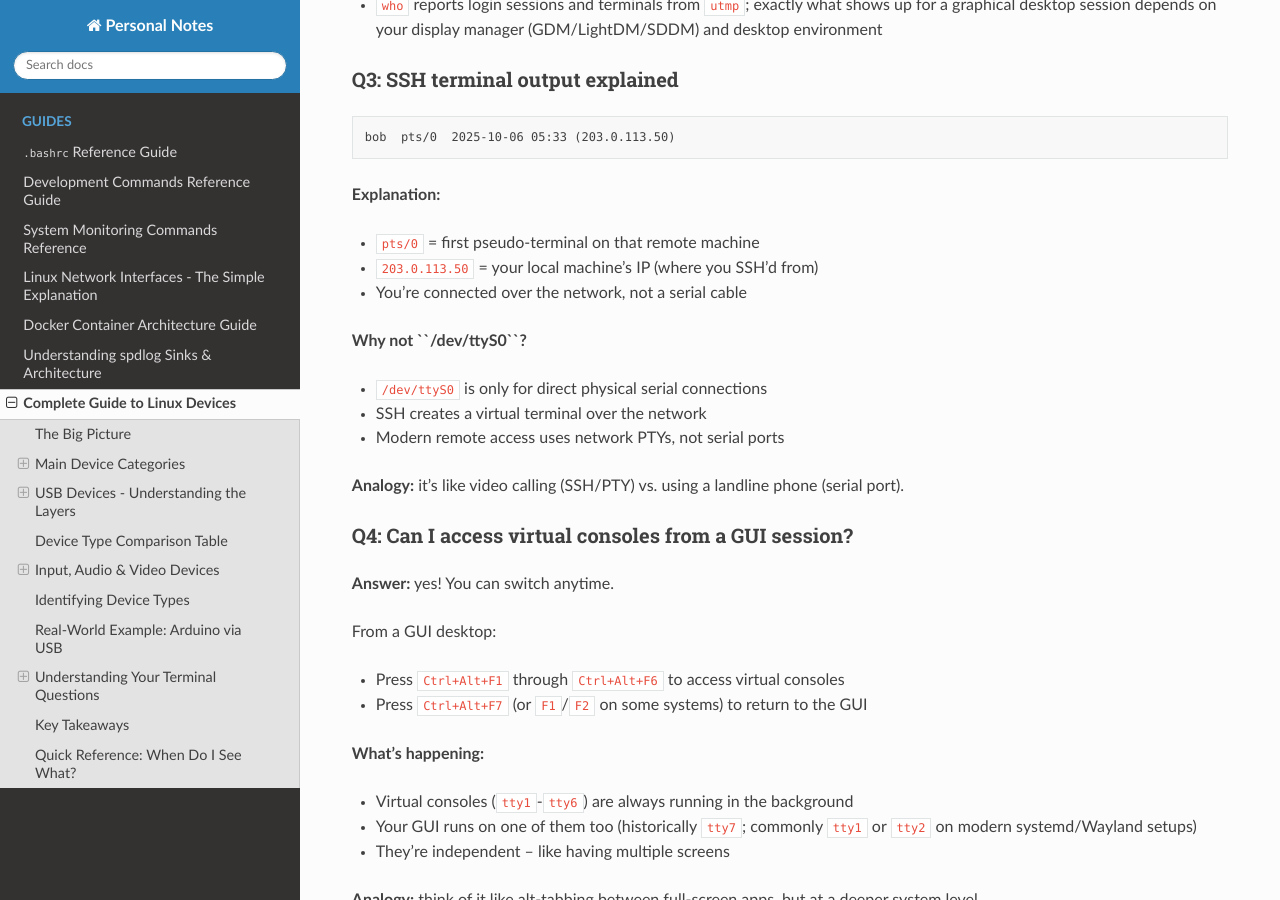
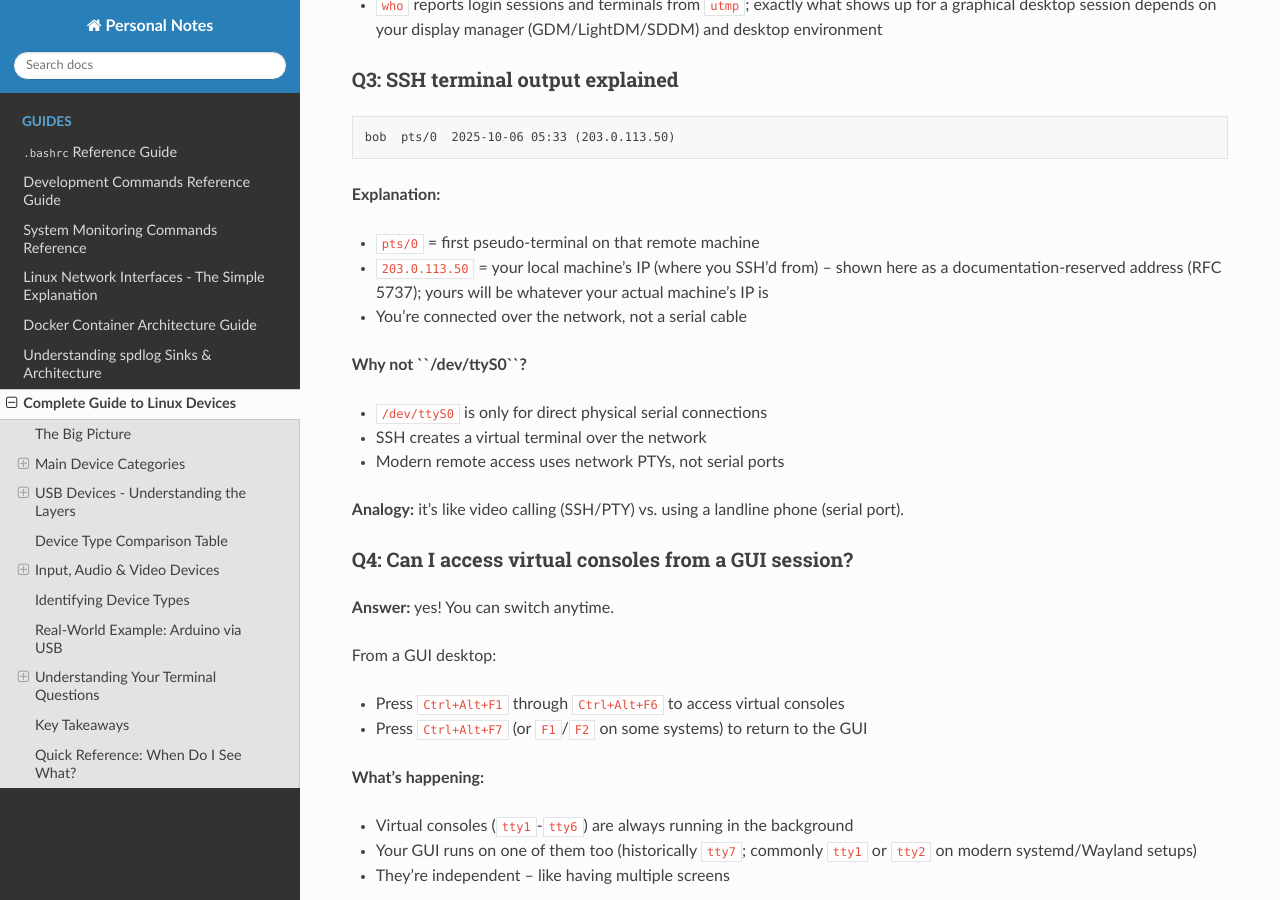
Before and after one commit to karthik-dev-82/system-notes, a Sphinx documentation site: the page built from docs/source/linux_devices.rst, in a window 1280 px wide and 900 px high, scrolled down 10226 px. Built offline with Sphinx 7.4.7 and the Read the Docs theme 3.1.0, drawn with Linux system fonts in a browser that asks for light colours.

```diff
--- a/docs/source/linux_devices.rst
+++ b/docs/source/linux_devices.rst
@@ -619,8 +619,8 @@ Q2: What does the ``who`` output mean?
 
 .. code-block:: text
 
-   alice  tty2         2025-10-06 10:33
-   alice  pts/2        2025-10-06 10:33 (:0)
+   alice     tty2         2025-10-06 10:33
+   alice     pts/2        2025-10-06 10:33 (:0)
 
 .. note::
    **Correction:** the original notes showed a ``who`` line with
@@ -653,7 +653,9 @@ Q3: SSH terminal output explained
 **Explanation:**
 
 * ``pts/0`` = first pseudo-terminal on that remote machine
-* ``203.0.113.50`` = your local machine's IP (where you SSH'd from)
+* ``203.0.113.50`` = your local machine's IP (where you SSH'd from) --
+  shown here as a documentation-reserved address (RFC 5737); yours will
+  be whatever your actual machine's IP is
 * You're connected over the network, not a serial cable
 
 **Why not ``/dev/ttyS0``?**
```
